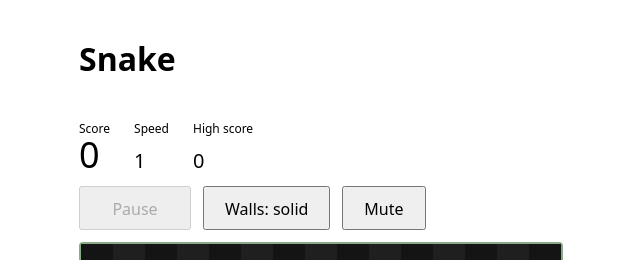
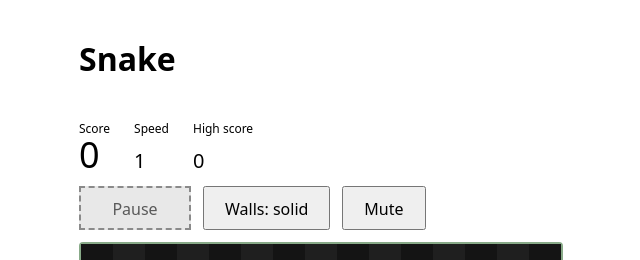
Before and after one commit to mariusachim/awesomeProject1, a React (Vite) app: page / in a window 1280 px wide. Shown: the top 260 px of the page, without its empty margins (319-959 px from the left). Built offline with nearby package versions, Linux system fonts and the light colour scheme.

Commit message:
feat(#180): make the disabled pause label readable

```diff
--- a/src/index.css
+++ b/src/index.css
@@ -27,6 +27,13 @@ button {
   padding: 10px 20px;
   font-size: 1rem;
   cursor: pointer;
+}
+
+button:disabled {
+  color: #595959;
+  background: #e8e8e8;
+  border: 2px dashed #8a8a8a;
+  cursor: not-allowed;
 }
 
 .pause {
```
